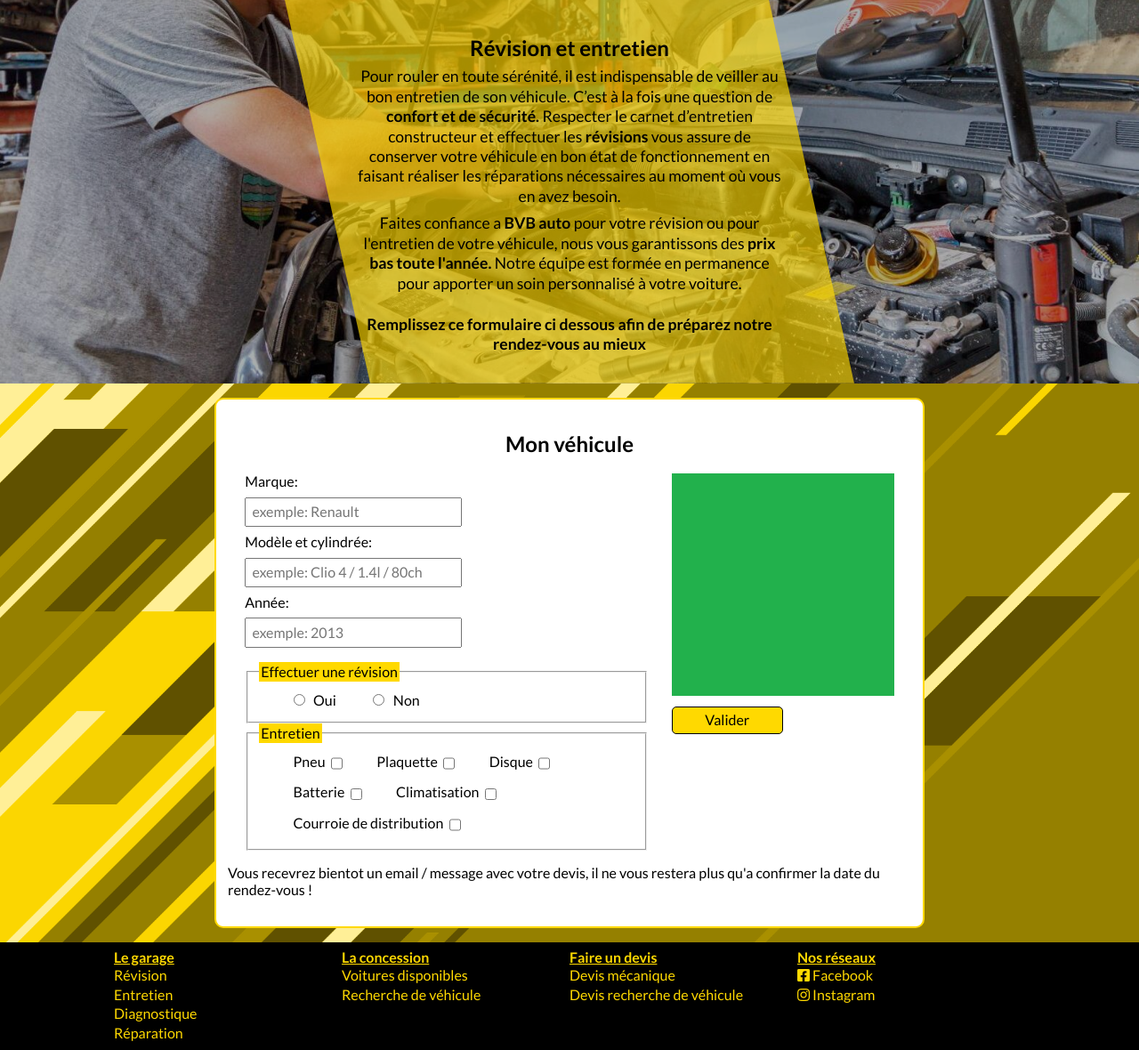
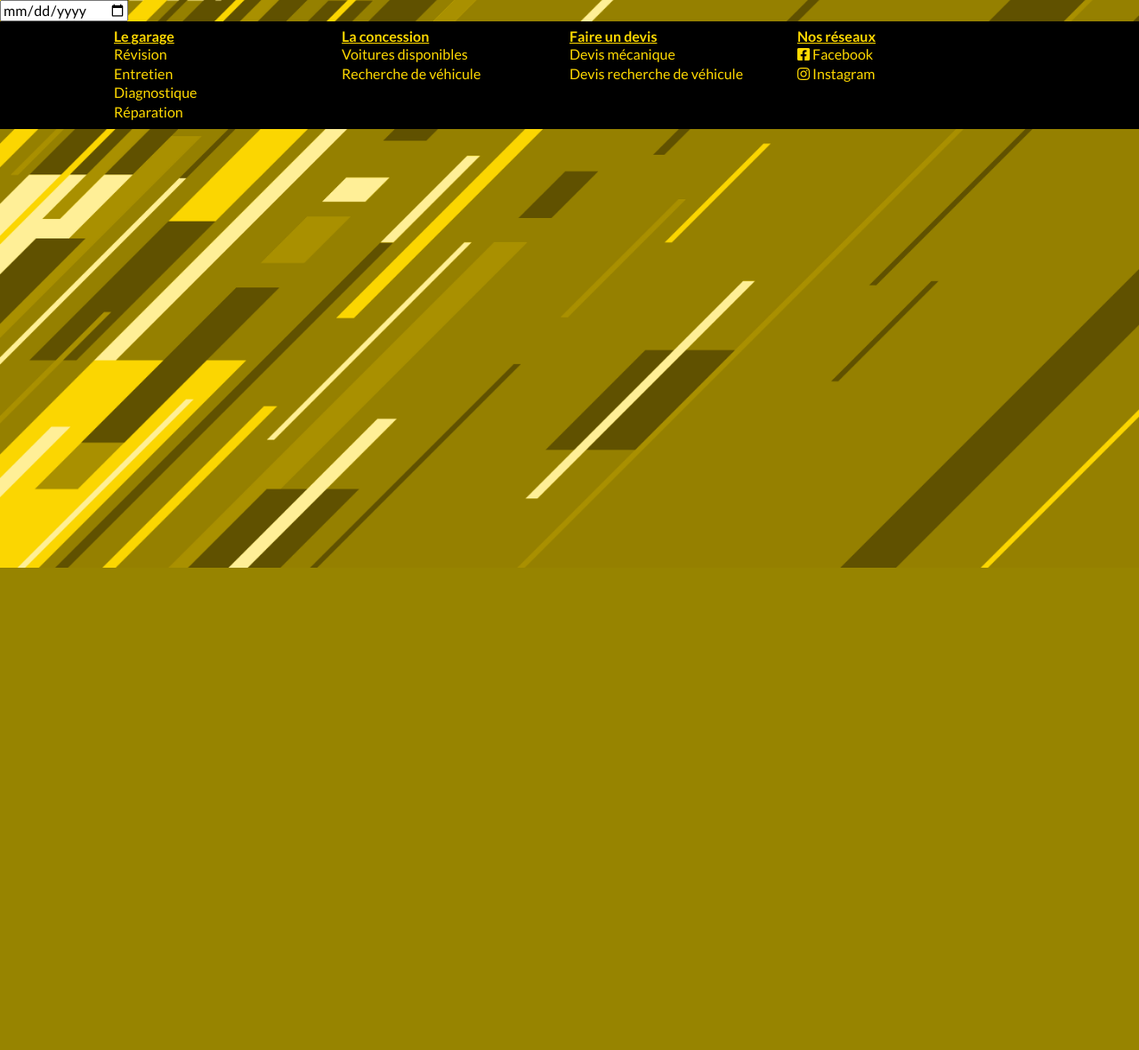
Before and after one commit to antorocca/garage_bvb, a PHP site: page /meca.php in a window 1280 px wide. Shown: the part 162-1342 px from the top of the page at 89% size. After the commit the page ends 800 px from the top, so only its background shows below. Run offline with PHP 8.4, Linux system fonts and the light colour scheme.

Commit message:
14/12
-creation maintenance.php + mise en page
-fonction prise rdv en cours

```diff
--- a/assets/css/style.css
+++ b/assets/css/style.css
@@ -766,7 +766,7 @@ header>nav>a:hover{
 .meca-info>form>div>label{
     display:block;
 }
-.meca-info>form>div>input{
+.meca-info>form>div:first-child>input{
     width:50%;
     margin:1vh auto;
     padding:0.7vh 0.5vw;
@@ -797,11 +797,21 @@ header>nav>a:hover{
 /*calendar / right side*/
 .meca-info>form>div:last-child{
     margin-left:2vw;
+    width:35%;
 }
-.meca-info>form>div:last-child>input{
+.meca-info>form>div:last-child>input:last-child{
+    width:50%;
+    padding:0.8vh 0;
     background:var(--base-yellow);
     border:1px solid black;
     border-radius:5px;
+    cursor:pointer;
+}
+.meca-info>form>div:last-child>input:nth-child(2),
+.meca-info>form>div:last-child>select{
+    padding:0.7vh 0.5vw;
+    display:block;
+    margin-bottom:2vh;
 }
 /***************ADMIN.PHP***************/
 
--- /dev/null
+++ b/bdd/table.sql
@@ -0,0 +1,5 @@
+CREATE TABLE IF NOT EXISTS `calendrier` (
+  `id` int(11) NOT NULL AUTO_INCREMENT,
+  `date` date NOT NULL,
+  PRIMARY KEY (`id`)
+) ENGINE=MyISAM DEFAULT CHARSET=latin1;
--- a/include/header.php
+++ b/include/header.php
@@ -35,7 +35,7 @@ if(!empty($_SESSION)){
             </div>
         </div>
         <nav>
-            <a href="">Révisions et entretien</a>
+            <a href="maintenance.php">Révisions et entretien</a>
             <a href="meca.php">Réparation et Diagnostique</a>
             <a href="catalog.php">La concession auto</a>
         </nav>
--- a/meca.php
+++ b/meca.php
@@ -10,58 +10,6 @@ include('include/head.php');
 include('include/header.php');
 ?>
 
-<section class="pres-meca">
-    <div>
-        <h2 class="cen-tit">Révision et entretien</h2>
-        <p>Pour rouler en toute sérénité, il est indispensable de veiller au bon entretien de son véhicule. C’est à la fois une question de <strong>confort et de sécurité.</strong> Respecter le carnet d’entretien constructeur et effectuer les <strong>révisions</strong> vous assure de conserver votre véhicule en bon état de fonctionnement en faisant réaliser les réparations nécessaires au moment où vous en avez besoin.</p>
-        <p>Faites confiance a <strong>BVB auto</strong> pour votre révision ou pour l'entretien de votre véhicule, nous vous garantissons des <strong>prix bas toute l'année.</strong> Notre équipe est formée en permanence pour apporter un soin personnalisé à votre voiture.</p>
-        <p>Remplissez ce formulaire ci dessous afin de préparez notre rendez-vous au mieux</p>
-    </div>
-</section>
-<section class="meca-info">
-    <h2 class="cen-tit">Mon véhicule</h2>
-    <form action="">
-        <div>
-            <label for="">Marque: </label>
-                <input type="text" name="brand" placeholder="exemple: Renault">
-
-            <label for="">Modèle et cylindrée: </label>
-                <input type="text" name="model" placeholder="exemple: Clio 4 / 1.4l / 80ch">
-
-            <label for="">Année: </label>
-                <input type="text" name="year" placeholder="exemple: 2013">
-
-            <fieldset class="revision">
-                <legend>Effectuer une révision</legend>
-                <input type="radio" name="revision" value="yes">
-                    <label>Oui</label>
-                <input type="radio" name="revision" value="no">
-                    <label>Non</label>
-            </fieldset>
-
-            <fieldset class="entretien">
-                <legend>Entretien</legend>
-                <label for="">Pneu</label>
-                <!--a tester si on les mets dans un tableau ou en solo-->
-                    <input type="checkbox" name="" value="pneu">
-                <label for="">Plaquette</label>
-                    <input type="checkbox" name="" value="plaquette">
-                <label for="">Disque</label>
-                    <input type="checkbox" name="" value="disque">
-                <label for="">Batterie</label>
-                    <input type="checkbox" name="" value="batterie">
-                <label for="">Climatisation</label>
-                    <input type="checkbox" name="" value="climatisation">
-                <label for="">Courroie de distribution</label>
-                    <input type="checkbox" name="" value="distribution">
-            </fieldset>
-        </div>
-        <div>
-            <img src="assets/pictures/Sans titre2.png" alt="">
-            <input type="submit" value="Valider">
-        </div>
-    </form>
-    <p>Vous recevrez bientot un email / message avec votre devis, il ne vous restera plus qu'a confirmer la date du rendez-vous !</p>
-</section>
+<input type="date">
 
 <?php include('include/footer.php'); ?>
```
Also changed, not shown: function/rdv.php (added, +60 -0 lines), maintenance.php (added, +85 -0 lines).
